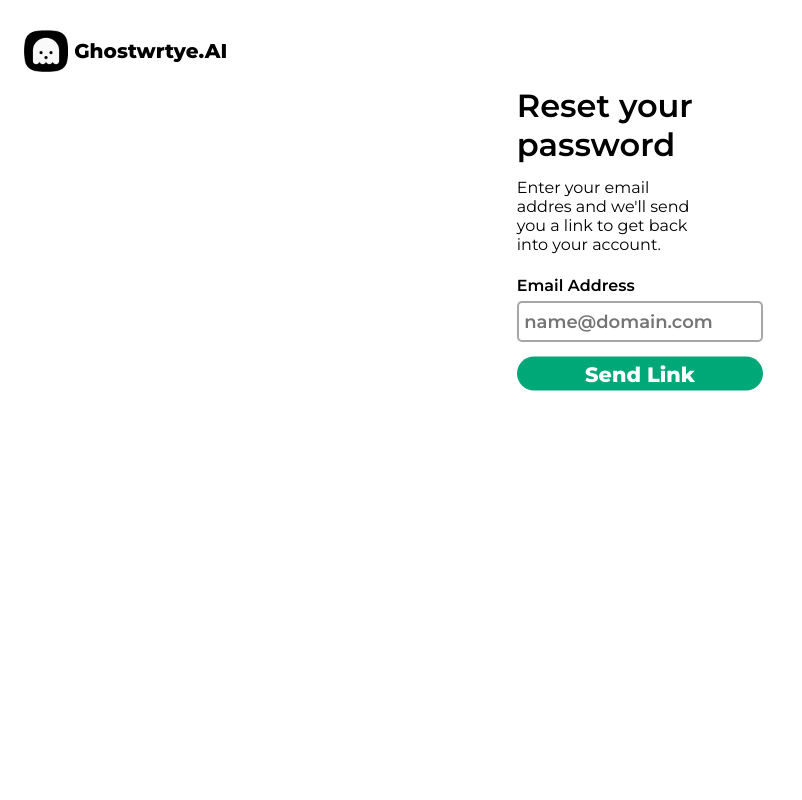
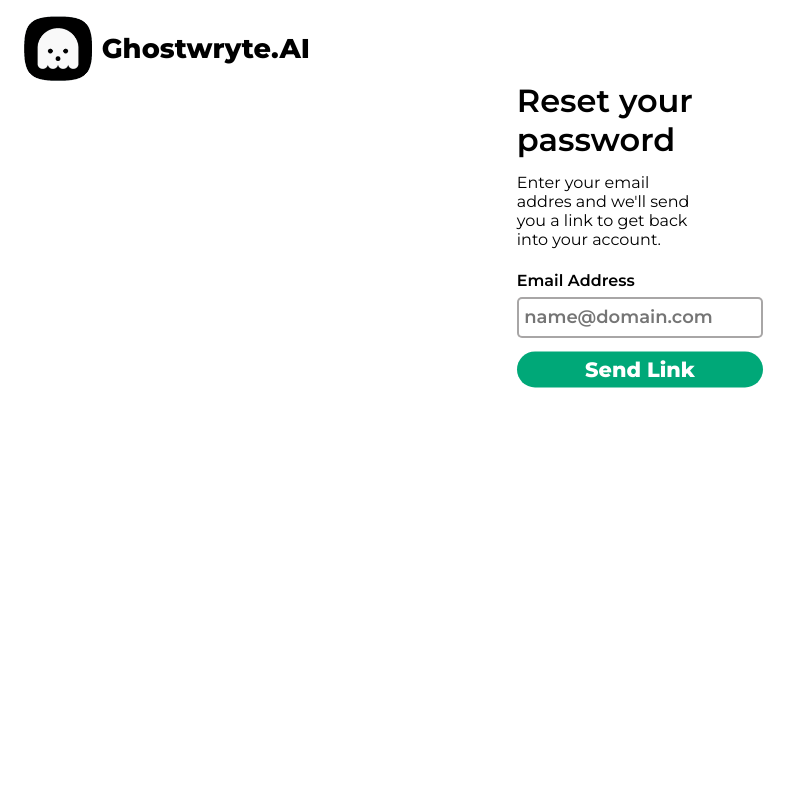
Before and after one commit to CS425Team46/Ghostwryrte.ai, a Flask app: page /password-reset in a window 1280 px wide. Shown: the whole page, without its empty margins (0-802 px from the left). Run offline with Flask 3, Linux system fonts and the light colour scheme; parts of the project's set-up code (start-up, migrations or seed data) failed here and were passed over; some libraries are stand-ins or nearby versions.

Commit message:
Minor Styling and Functionality Changes
- Changed top left logo styling on login page
- Added functionality to click back to landing page via ghostwryte logo on login page

```diff
--- a/FrontEnd/static/javascript.mjs
+++ b/FrontEnd/static/javascript.mjs
@@ -853,6 +853,7 @@ async function fileExistsInMetadata(title, contentHash) {
     return null;
 }
 
+
 function uploadAllFilesToFirebase(session_id) {
     return new Promise(async (resolve, reject) => {
         const uploadedFileInstances = document.querySelectorAll('.uploadedFileInstance');
@@ -1026,13 +1027,21 @@ function genButtonToggle(toggleOnOrOff){
 }
 
 /* Account Creation Page */
+if(submitPassReset){
+    var topbarContainer = document.getElementById('topbarContainer');
 
+    topbarContainer.addEventListener('click', function () {
+        window.location.href = '/';
+    });
+
+}
 if (accCreationPageCheck) {
     const signInButton = document.getElementById('signInBtn');
     const signUpButton = document.getElementById('signUpBtn');
     const ACSubmit = document.getElementById('ACSubmit');
     var confirmPass = document.getElementById('confirmPassword');
     var confirmPassText = document.getElementById('confText');
+    var topbarContainer = document.getElementById('topbarContainer');
 
 
     document.getElementById('userSubmitForm').addEventListener('submit', function (event) {
@@ -1073,6 +1082,11 @@ if (accCreationPageCheck) {
         confirmPass.value = "";
         confirmPassText.classList.remove('active');
         ACSubmit.textContent = "Log In";
+    });
+
+
+    topbarContainer.addEventListener('click', function () {
+        window.location.href = '/';
     });
 
     signUpButton.addEventListener('click', function () {
--- a/FrontEnd/static/styleLarge.css
+++ b/FrontEnd/static/styleLarge.css
@@ -1135,6 +1135,7 @@ pre {
     display: flex;
     flex-direction: column;
     align-items: center;
+    justify-content: flex-start;
     width: 100%;
     height: 100%;
     padding: 1rem 1.5rem 1rem 1.5rem;
@@ -1142,20 +1143,26 @@ pre {
   }
   .topbarContainer{
     display: flex;
-    height: 10%;
-    width: 100%;
-    align-items: center;
-
+    height: fit-content;
+    width: fit-content;
+    align-items: center;
+    margin-right: auto;
+
+  }
+  .topbarContainer:hover{
+    cursor: pointer;
   }
   .logoImgAcc{
-    width: 2.75rem;
+    width: 4.25rem;
     margin: 0 .5% 0 0;
     height: auto;
   }
   .loginBrandText{
-    font-size: clamp(1rem, 1.25rem, 1.6rem);
+    font-size: clamp(1rem, 1.7rem, 2.1rem);
     font-weight: 800;
     font-family: "Montserrat", sans-serif;
+    margin: 0 0 0 3%;
+    user-select: none;
   }
   .actionSelector {
     display: flex;
@@ -1641,7 +1648,7 @@ pre {
     background: var(--offWhite);
 }
 
-.topBarContainer{
+.topBarContainerLanding{
     display: flex;
     align-items: center;
     height: 15%;
--- a/FrontEnd/templates/AccountCreation.html
+++ b/FrontEnd/templates/AccountCreation.html
@@ -14,7 +14,7 @@
 
     <body class="accountCreationPg">
         <div class="AccCP" id="accPage">
-            <header class="topbarContainer">
+            <header class="topbarContainer" id="topbarContainer">
                 <img src="{{ url_for('static', filename='images/newLogoBlack.png') }}" alt="Ghostwryte.ai" class="logoImgAcc" />
                 <span class="loginBrandText">Ghostwryte.AI</span>
             </header>
--- a/FrontEnd/templates/LandingPage.html
+++ b/FrontEnd/templates/LandingPage.html
@@ -15,7 +15,7 @@
     </head>
     <body>
         <section class="landingPageContainer" id="landingCheck">
-            <nav class="topBarContainer">
+            <nav class="topBarContainerLanding">
                 <section class="logoAndNameLanding">
                     <img src="{{ url_for('static', filename='images/newLogoBlack.png') }}" class="landingPageLogoImg">
                     <span class="landingPageBrandingText">Ghostwryte.AI</span>
--- a/FrontEnd/templates/LandingPagePricing.html
+++ b/FrontEnd/templates/LandingPagePricing.html
@@ -15,7 +15,7 @@
     </head>
     <body>
         <section class="landingPageContainer" id="landingCheck">
-            <nav class="topBarContainer">
+            <nav class="topBarContainerLanding">
                 <section class="logoAndNameLanding">
                     <img src="{{ url_for('static', filename='images/newLogoBlack.png') }}" class="landingPageLogoImg">
                     <span class="landingPageBrandingText">Ghostwryte.AI</span>
--- a/FrontEnd/templates/passwordReset.html
+++ b/FrontEnd/templates/passwordReset.html
@@ -14,9 +14,9 @@
 
     <body class="accountCreationPg">
         <div class="AccCP" id="passResetPage">
-            <header class="topbarContainer">
+            <header class="topbarContainer" id="topbarContainer">
                 <img src="{{ url_for('static', filename='images/newLogoBlack.png') }}" alt="Ghostwryte.ai" class="logoImgAcc" />
-                <span class="loginBrandText">Ghostwrtye.AI</span>
+                <span class="loginBrandText">Ghostwryte.AI</span>
             </header>
             <section class="resetContainer">
                 <span class="resetText">Reset your password</span>
```
